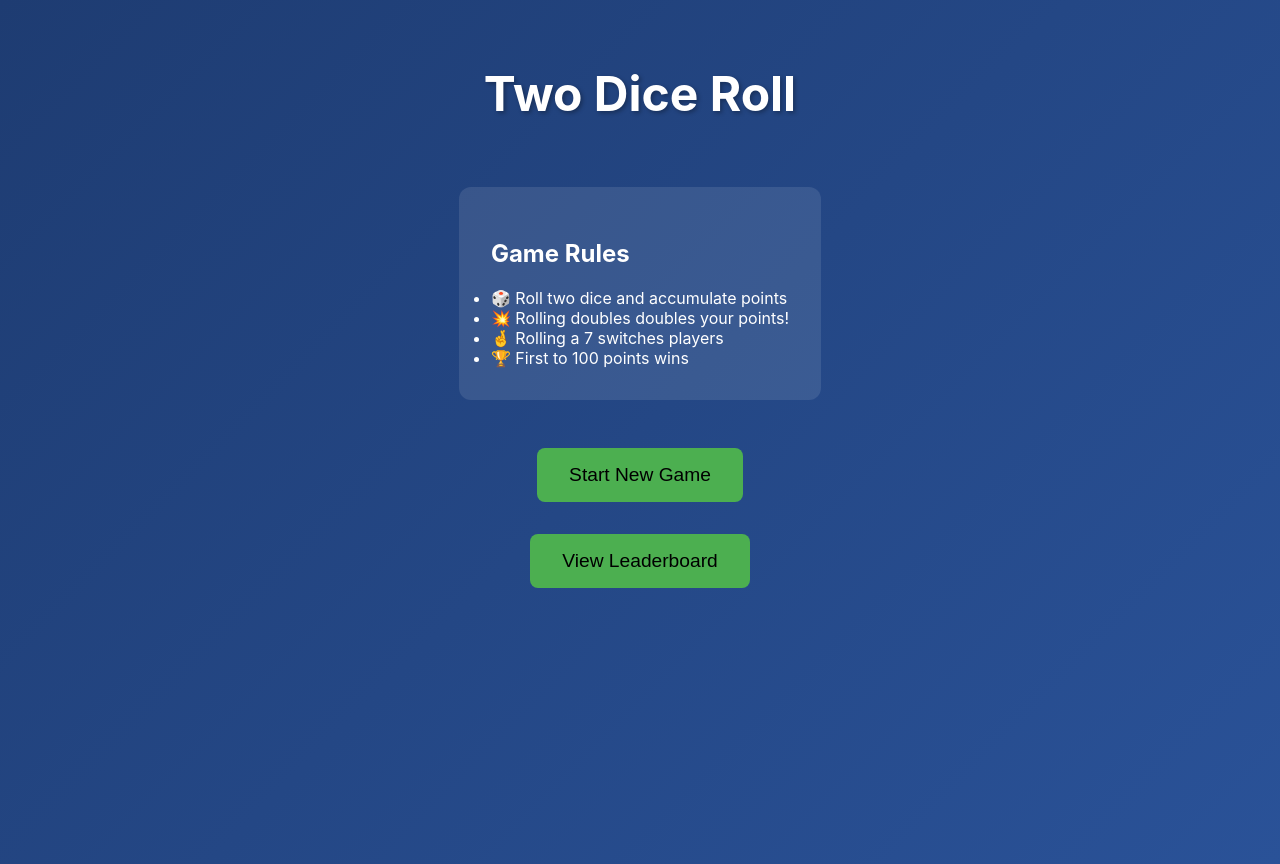
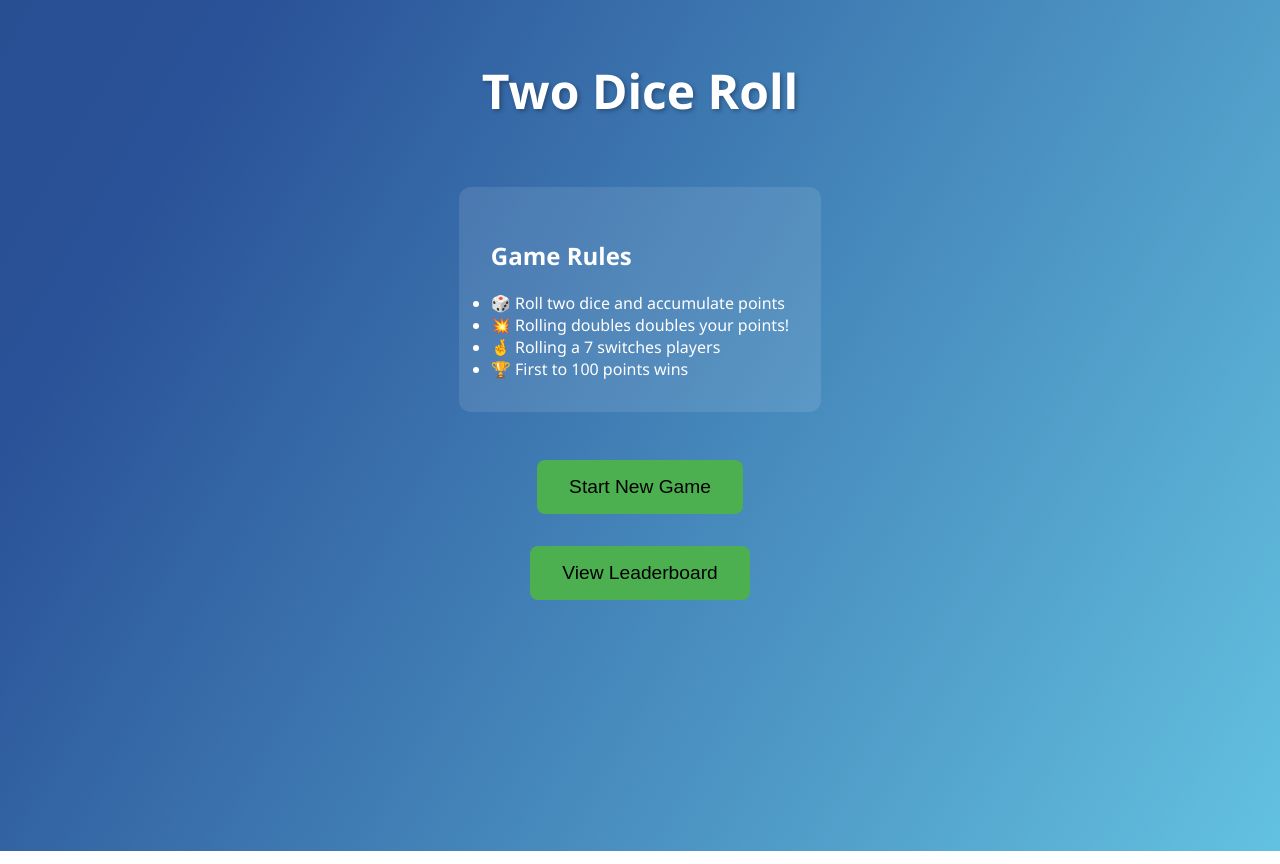
Before and after one commit to perpetual-cosmos/dice-game-frontend, a React (Create React App) app: page / in a window 1280 px wide. Built offline with nearby package versions, Linux system fonts and the light colour scheme; no server answers.

Commit message:
new style to home page

```diff
--- a/src/pages/HomePage.jsx
+++ b/src/pages/HomePage.jsx
@@ -1,14 +1,37 @@
-import styled from 'styled-components';
+import styled, { keyframes } from 'styled-components';
 import { useNavigate } from 'react-router';
+import { useState, useContext } from 'react';
+import { SocketContext } from '../context/socket';
+import { GiPerspectiveDiceSixFacesRandom } from 'react-icons/gi';
+
+const bgAnim = keyframes`
+  0% { background-position: 0% 50%; }
+  50% { background-position: 100% 50%; }
+  100% { background-position: 0% 50%; }
+`;
+
 
 const Container = styled.div`
+  position: relative;
   display: flex;
   flex-direction: column;
   align-items: center;
-  padding: 2rem;
-  background: linear-gradient(135deg, #1e3c72 0%, #2a5298 100%);
+  padding: 2vw 4vw;
   min-height: 100vh;
   color: white;
+  font-family: 'Quicksand', 'Segoe UI', Arial, sans-serif;
+  background: linear-gradient(120deg, #1e3c72 0%, #2a5298 50%, #6dd5ed 100%);
+  background-size: 200% 200%;
+  animation: ${bgAnim} 12s ease-in-out infinite;
+  overflow-x: hidden;
+`;
+
+const FloatingDice = styled(GiPerspectiveDiceSixFacesRandom)`
+  position: absolute;
+  opacity: 0.08;
+  font-size: 8rem;
+  pointer-events: none;
+  z-index: 0;
 `;
 
 const Title = styled.h1`
```
